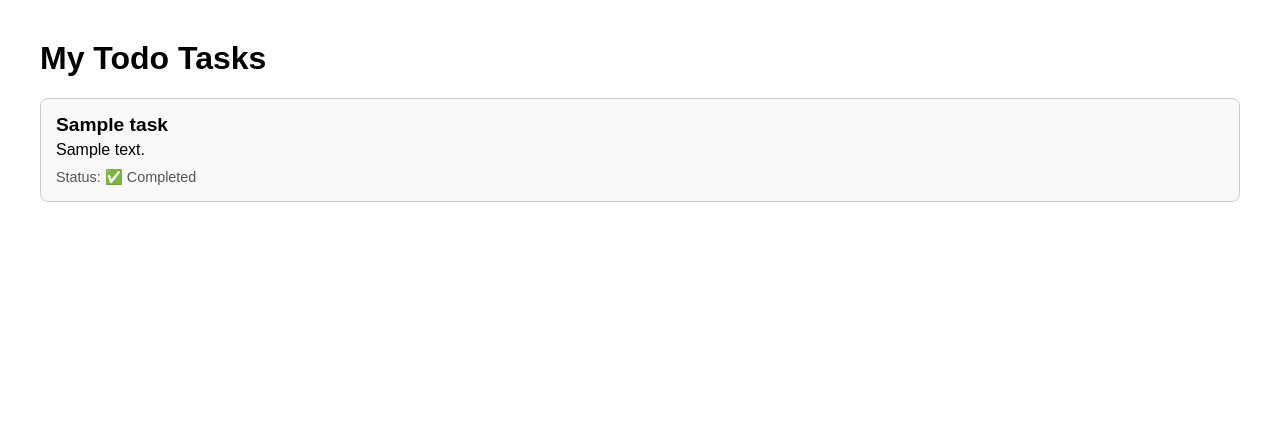
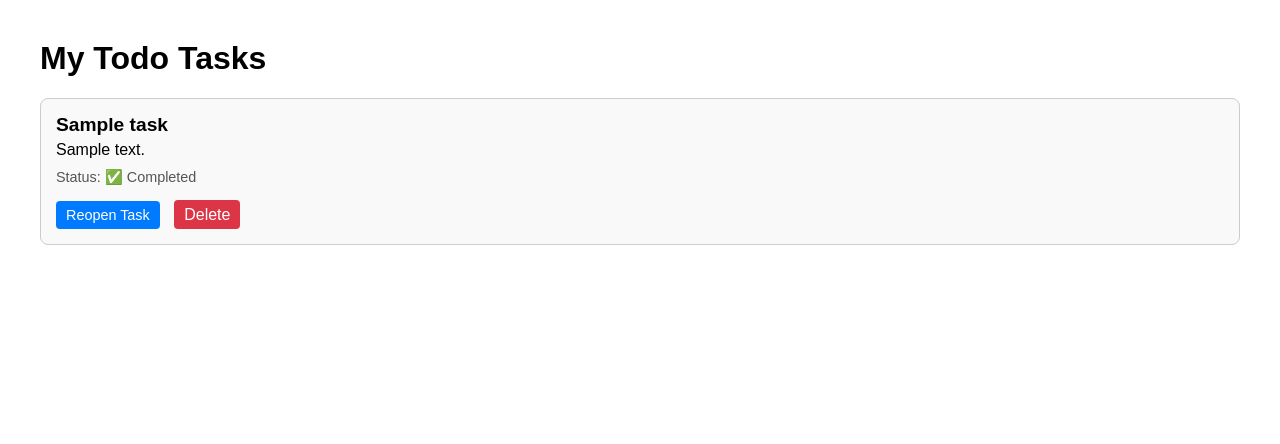
Before and after one commit to mohammad-majoony/Microservice-with-Kubernetes, a Django app: page /api/tasks/ in a window 1280 px wide. Shown: the top 444 px of the page. Run offline with Django 5.2, Linux system fonts and the light colour scheme; a user stored in the database is signed in; tables that the repository leaves empty hold one stand-in row (values such as "Sample post").

Commit message:
Add home page template and enhance task list with complete and delete functionality

```diff
--- a/ToDo/ToDo/urls.py
+++ b/ToDo/ToDo/urls.py
@@ -1,23 +1,9 @@
-"""
-URL configuration for ToDo project.
-
-The `urlpatterns` list routes URLs to views. For more information please see:
-    https://docs.djangoproject.com/en/5.1/topics/http/urls/
-Examples:
-Function views
-    1. Add an import:  from my_app import views
-    2. Add a URL to urlpatterns:  path('', views.home, name='home')
-Class-based views
-    1. Add an import:  from other_app.views import Home
-    2. Add a URL to urlpatterns:  path('', Home.as_view(), name='home')
-Including another URLconf
-    1. Import the include() function: from django.urls import include, path
-    2. Add a URL to urlpatterns:  path('blog/', include('blog.urls'))
-"""
 from django.contrib import admin
 from django.urls import path, include
+from django.views.generic import TemplateView
 
 urlpatterns = [
+    path('', TemplateView.as_view(template_name='home.html'), name='home'),
     path('admin/', admin.site.urls),
     path('api/tasks/', include('tasks.urls')),
     path('api/user/', include('user.urls')),
--- a/ToDo/frontend/templates/task_list.html
+++ b/ToDo/frontend/templates/task_list.html
@@ -7,27 +7,68 @@
             font-family: Arial, sans-serif;
             margin: 40px;
         }
+
         .task {
             border: 1px solid #ccc;
             padding: 15px;
             border-radius: 8px;
             margin-bottom: 10px;
             background-color: #f9f9f9;
+            position: relative;
         }
+
         .completed {
             background-color: #d4edda;
         }
+
         .title {
             font-weight: bold;
             font-size: 1.2em;
         }
+
         .description {
             margin-top: 5px;
         }
+
         .status {
             margin-top: 10px;
             font-size: 0.9em;
             color: #555;
+        }
+
+        .actions {
+            margin-top: 15px;
+        }
+
+        .actions form {
+            display: inline;
+        }
+
+        .actions button {
+            margin-right: 10px;
+            padding: 6px 10px;
+            font-size: 0.9em;
+            border: none;
+            border-radius: 4px;
+            cursor: pointer;
+        }
+
+        .delete-btn {
+            background-color: #dc3545;
+            color: white;
+        }
+
+        .delete-btn:hover {
+            background-color: #c82333;
+        }
+
+        .complete-btn {
+            background-color: #007bff;
+            color: white;
+        }
+
+        .complete-btn:hover {
+            background-color: #0056b3;
         }
 
         /* Floating Add Button */
@@ -57,8 +98,8 @@
     <h1>My Todo Tasks</h1>
 
     {% for task in tasks %}
-        <a href="{% url 'get_task' task.id %}" style="text-decoration: none; color: inherit;">
-            <div class="task {% if task.is_complete %}completed{% endif %}">
+        <div class="task {% if task.is_complete %}completed{% endif %}">
+            <a href="{% url 'get_task' task.id %}" style="text-decoration: none; color: inherit;">
                 <div class="title">{{ task.title }}</div>
                 <div class="description">{{ task.description }}</div>
                 <div class="status">
@@ -69,8 +110,24 @@
                         ⏳ Incomplete
                     {% endif %}
                 </div>
+            </a>
+            <div class="actions">
+                {% if task.is_completed %}
+                <!-- Show Undo button if task is completed -->
+                <form method="post" action="{% url 'complete_task' task.id %}">
+                    {% csrf_token %}
+                    <button type="submit" class="complete-btn">Reopen Task</button>
+                </form>
+                {% else %}
+                <!-- Show Complete button if task is not completed -->
+                <form method="post" action="{% url 'complete_task' task.id %}">
+                    {% csrf_token %}
+                    <button type="submit" class="complete-btn">Finish Task</button>
+                </form>
+                {% endif %}
+                <a href="{% url 'remove_task' task.id %}" class="delete-btn" style="text-decoration: none; padding: 6px 10px; border-radius: 4px;">Delete</a>
             </div>
-        </a>
+        </div>
     {% empty %}
         <p>No tasks to show!</p>
     {% endfor %}
@@ -78,6 +135,5 @@
 
     <!-- Floating Add Task Button -->
     <a href="{% url 'add_task' %}" class="fab">+</a>
-
 </body>
 </html>
--- a/ToDo/tasks/urls.py
+++ b/ToDo/tasks/urls.py
@@ -5,5 +5,7 @@ urlpatterns = [
     path('', get_all_tasks, name='get_all_tasks'),
     path('add', add_task, name='add_task'),
     path('get/<int:pk>', get_task, name='get_task'),
-    path('remove/<int:pk>', remove_task, name='remove_task')
+    path('remove/<int:pk>', remove_task, name='remove_task'),
+    path('complete/<int:task_id>', complete_task, name='complete_task'),
+
 ]
--- a/ToDo/tasks/views.py
+++ b/ToDo/tasks/views.py
@@ -74,3 +74,11 @@ def add_task(request):
             return render(request, '404.html', message)
 
     return render(request, 'add_task.html')
+
+
+@api_view(['POST'])
+def complete_task(request, task_id):
+    task = Task.objects.get(pk=task_id)
+    task.is_completed = not task.is_completed
+    task.save()
+    return redirect('get_all_tasks')
```
Also changed, not shown: ToDo/frontend/templates/home.html (added, +75 -0 lines).
